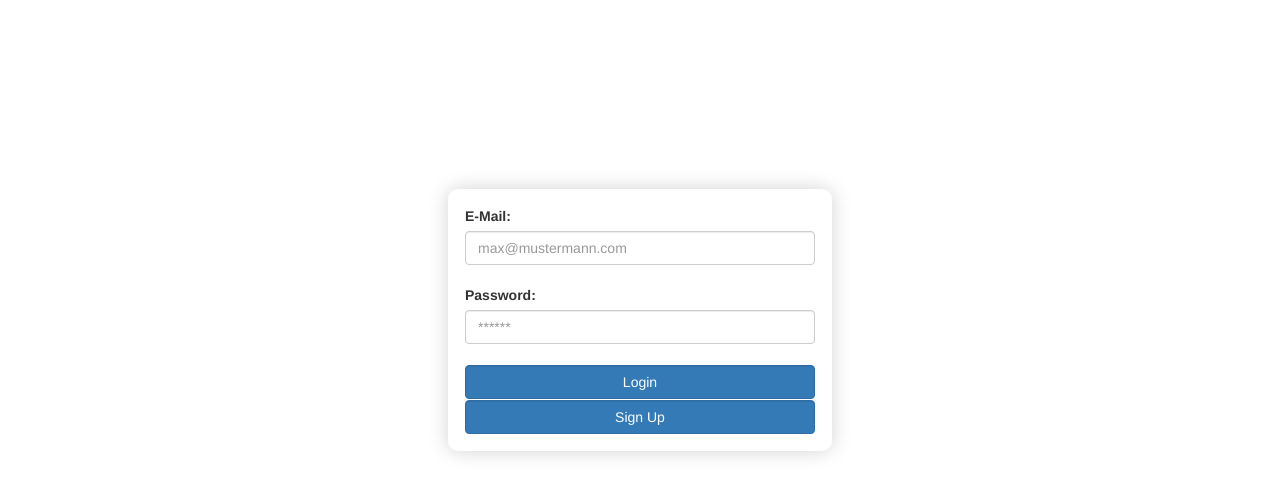
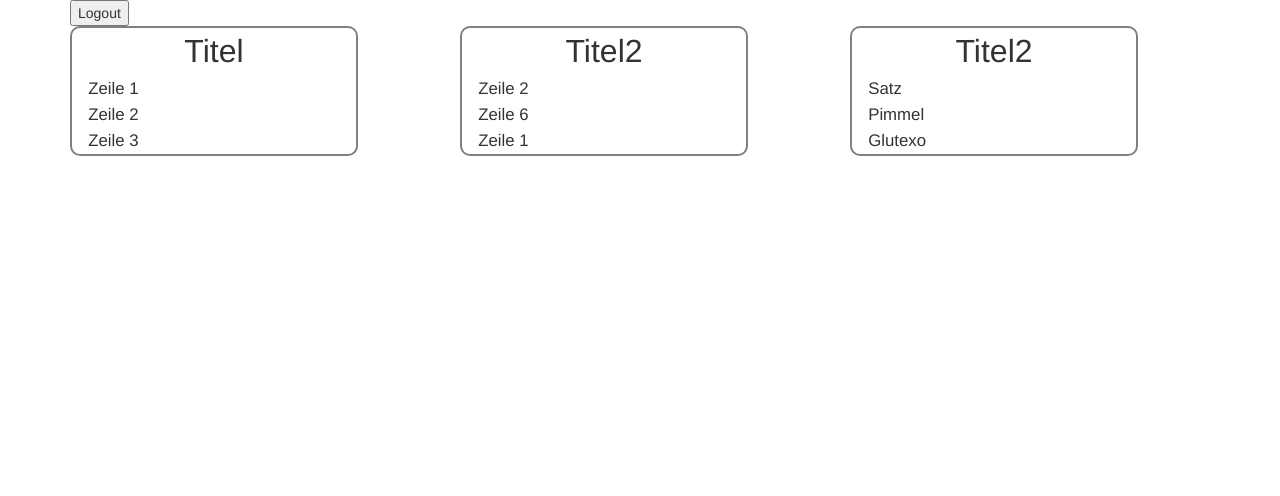
Before and after one commit to WobiGe/todoMe, an Angular app: page /overview in a window 1280 px wide. Before the commit this address led to /auth. Shown: the top 496 px of the page. Built offline with nearby package versions, Linux system fonts and the light colour scheme.

Commit message:
added sample todo lists

```diff
--- a/src/app/app.module.ts
+++ b/src/app/app.module.ts
@@ -1,5 +1,6 @@
 import { HttpClientModule } from '@angular/common/http';
 import { NgModule } from '@angular/core';
+import { FormsModule } from '@angular/forms';
 import { BrowserModule } from '@angular/platform-browser';
 import { AppRoutingModule } from './app-routing.module';
 
@@ -13,6 +14,7 @@ import { AlertComponent } from './shared/alert/alert.component';
   ],
   imports: [
     BrowserModule,
+    FormsModule,
     AppRoutingModule,
     HttpClientModule
   ],
--- a/src/app/auth/auth.component.css
+++ b/src/app/auth/auth.component.css
@@ -2,8 +2,8 @@
   position: fixed;
   background-color: rgba(255,255,255,0.13);
   transform: translate(-50%,-50%);
-  top: 40%;
-  left: 50%;
+  top: 45vh;
+  left: 50vw;
   width: 30vw;
   border-radius: 10px;
   border: 2px solid rgba(255,255,255,0.1);
@@ -22,3 +22,13 @@ input.ng-invalid.ng-touched{
 p{
   color: red;
 }
+.todo-logo{
+  width: 225px;
+  height: 225px;
+  position: fixed;
+  top: 15vh;
+  left: 50vw;
+  box-shadow: 0 0 20px rgba(8, 7, 16, 0.182);
+  transform: translate(-50%,-50%);
+  z-index: 100;
+}
--- a/src/app/auth/auth.component.html
+++ b/src/app/auth/auth.component.html
@@ -1,5 +1,6 @@
 <ng-template #appPlaceholder></ng-template>
 <div class="row">
+  <img class="todo-logo" src="./../../assets/logo.png">
   <div class="col-xs-12 col-md-6 col-md-offset-3">
     <div class="row">
     </div>
@@ -27,7 +28,7 @@
           password
           placeholder="******"
           >
-        <div *ngIf="signUpClicked">
+        <!-- <div *ngIf="signUpClicked">
         <br>
         <label for="password2">Password (Check):</label>
         <input
@@ -40,10 +41,10 @@
           password
           placeholder="******"
           >
-        </div>
+        </div> -->
         <p *ngIf="error">{{error}}</p>
           <br>
-        <button type="submit" class="btn btn-primary form-control">{{!signUpClicked ? 'Login' : 'Sign Up'}}</button>
+        <button [ngStyle]="{'background-color': !signUpClicked ? '': 'green'}" type="submit" class="btn btn-primary form-control">{{!signUpClicked ? 'Login' : 'Sign Up'}}</button>
         <button type="button" class="btn btn-primary form-control" (click)="onSignUp()">{{!signUpClicked ? 'Sign Up' : 'Back'}}</button>
       </div>
     </form>
--- a/src/app/auth/auth.component.ts
+++ b/src/app/auth/auth.component.ts
@@ -35,7 +35,6 @@ export class AuthComponent implements OnInit {
 
     const email = authForm.value.email;
     const pw = authForm.value.password;
-    const pw2 = authForm.value.password2;
 
     if (this.signUpClicked){
       //signup user
--- a/src/app/auth/auth.guard.ts
+++ b/src/app/auth/auth.guard.ts
@@ -9,15 +9,16 @@ import { AuthService } from "./auth.service";
 export class AuthGuard implements CanActivate{
   constructor(private router: Router, private authService: AuthService){}
   canActivate(route: ActivatedRouteSnapshot, state: RouterStateSnapshot): boolean | UrlTree | Observable<boolean | UrlTree> | Promise<boolean | UrlTree> {
-      return this.authService.user.pipe(
-        take(1),
-        map(user => {
-          const isAuth = !!user;
-          if (isAuth){
-            return true;
-          }
-            return this.router.createUrlTree(['/auth']);
-        })
-      )
+      // return this.authService.user.pipe(
+      //   take(1),
+      //   map(user => {
+      //     const isAuth = !!user;
+      //     if (isAuth){
+      //       return true;
+      //     }
+      //       return this.router.createUrlTree(['/auth']);
+      //   })
+      // )
+      return true;
   }
 }
--- /dev/null
+++ b/src/app/todo-list-overview/todo-list-item/todo-list-item.component.css
@@ -0,0 +1,22 @@
+.todo-item-block{
+  border: 2px solid gray;
+  width: 80%;
+  text-align: center;
+  border-radius: 10px;
+}
+.todo-item-title{
+  border: 0;
+  width: 90%;
+  font-size: 32px;
+  text-align: center;
+}
+
+.todo-item-line{
+  border: 0;
+  font-size: larger;
+  width: 90%;
+}
+
+.todo-item-line:hover{
+  border: 1px solid black;
+}
--- /dev/null
+++ b/src/app/todo-list-overview/todo-list-item/todo-list-item.component.html
@@ -0,0 +1,6 @@
+<div class="todo-item-block">
+    <input class="todo-item-title" [value]="title">
+    <div *ngFor="let line of lines; let i = index;">
+      <input class="todo-item-line"  type="text" [value]="line">
+  </div>
+</div>
--- /dev/null
+++ b/src/app/todo-list-overview/todo-list-item/todo-list-item.component.ts
@@ -0,0 +1,15 @@
+import { Component, Input, OnInit } from '@angular/core';
+
+@Component({
+  selector: 'app-todo-list-item',
+  templateUrl: './todo-list-item.component.html',
+  styleUrls: ['./todo-list-item.component.css']
+})
+export class TodoListItemComponent implements OnInit {
+  @Input() title: string = "";
+  @Input() lines: string[] = [];
+  constructor() { }
+
+  ngOnInit(): void {
+  }
+}
--- /dev/null
+++ b/src/app/todo-list-overview/todo-list-item/todo-list-item.model.ts
@@ -0,0 +1,3 @@
+export class TodoListItem{
+  constructor(public id: any, public title: string, public todos: string[]){}
+}
--- a/src/app/todo-list-overview/todo-list-overview.component.html
+++ b/src/app/todo-list-overview/todo-list-overview.component.html
@@ -1,2 +1,8 @@
-<h1>OVERVIEW</h1>
 <button (click)="onLogout()">Logout</button>
+<div class="row">
+  <div *ngFor="let item of todoLists; let i = index">
+      <div class="col-md-4">
+          <app-todo-list-item [title]="item.title" [lines]="item.todos"></app-todo-list-item>
+      </div>
+  </div>
+</div>
--- a/src/app/todo-list-overview/todo-list-overview.component.ts
+++ b/src/app/todo-list-overview/todo-list-overview.component.ts
@@ -1,5 +1,6 @@
 import { Component, OnInit } from '@angular/core';
 import { AuthService } from '../auth/auth.service';
+import { TodoListItem } from './todo-list-item/todo-list-item.model';
 
 @Component({
   selector: 'app-todo-list-overview',
@@ -7,6 +8,11 @@ import { AuthService } from '../auth/auth.service';
   styleUrls: ['./todo-list-overview.component.css']
 })
 export class TodoListOverviewComponent implements OnInit {
+  todoLists: TodoListItem[] = [
+    new TodoListItem(123,"Titel",["Zeile 1", "Zeile 2", "Zeile 3"]),
+    new TodoListItem(124,"Titel2",["Zeile 2", "Zeile 6", "Zeile 1"]),
+    new TodoListItem(124,"Titel2",["Satz", "Pimmel", "Glutexo"]),
+  ];
 
   constructor(private authService: AuthService) { }
 
@@ -17,4 +23,6 @@ export class TodoListOverviewComponent implements OnInit {
     this.authService.logoutUser();
   }
 
+
+
 }
```
Also changed, not shown: src/app/todo-list-overview/todo-list-overview.module.ts (+6 -1 lines), src/assets/logo.png (added), 1 other file (tests, documents, lock files or other folders).
